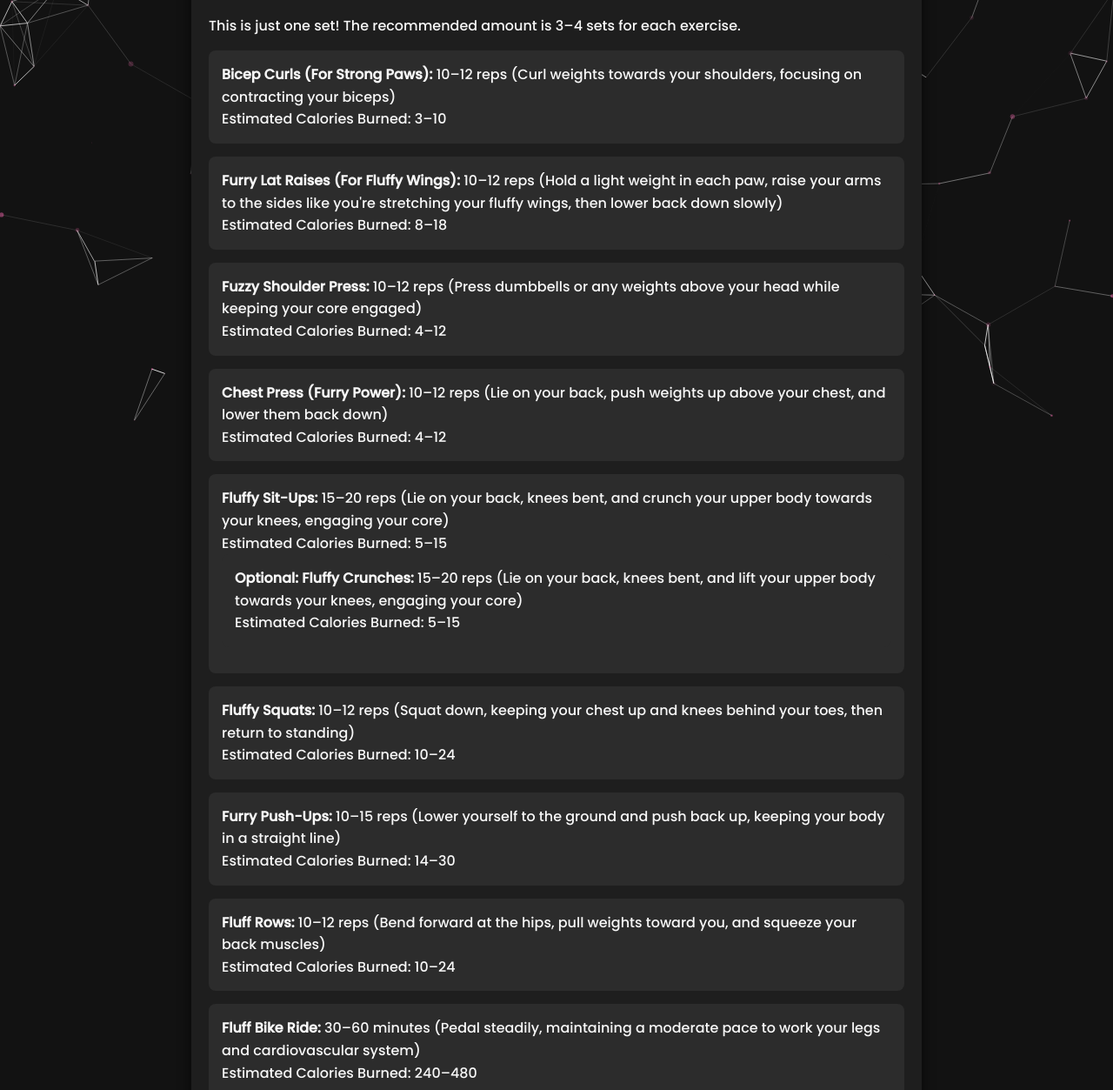
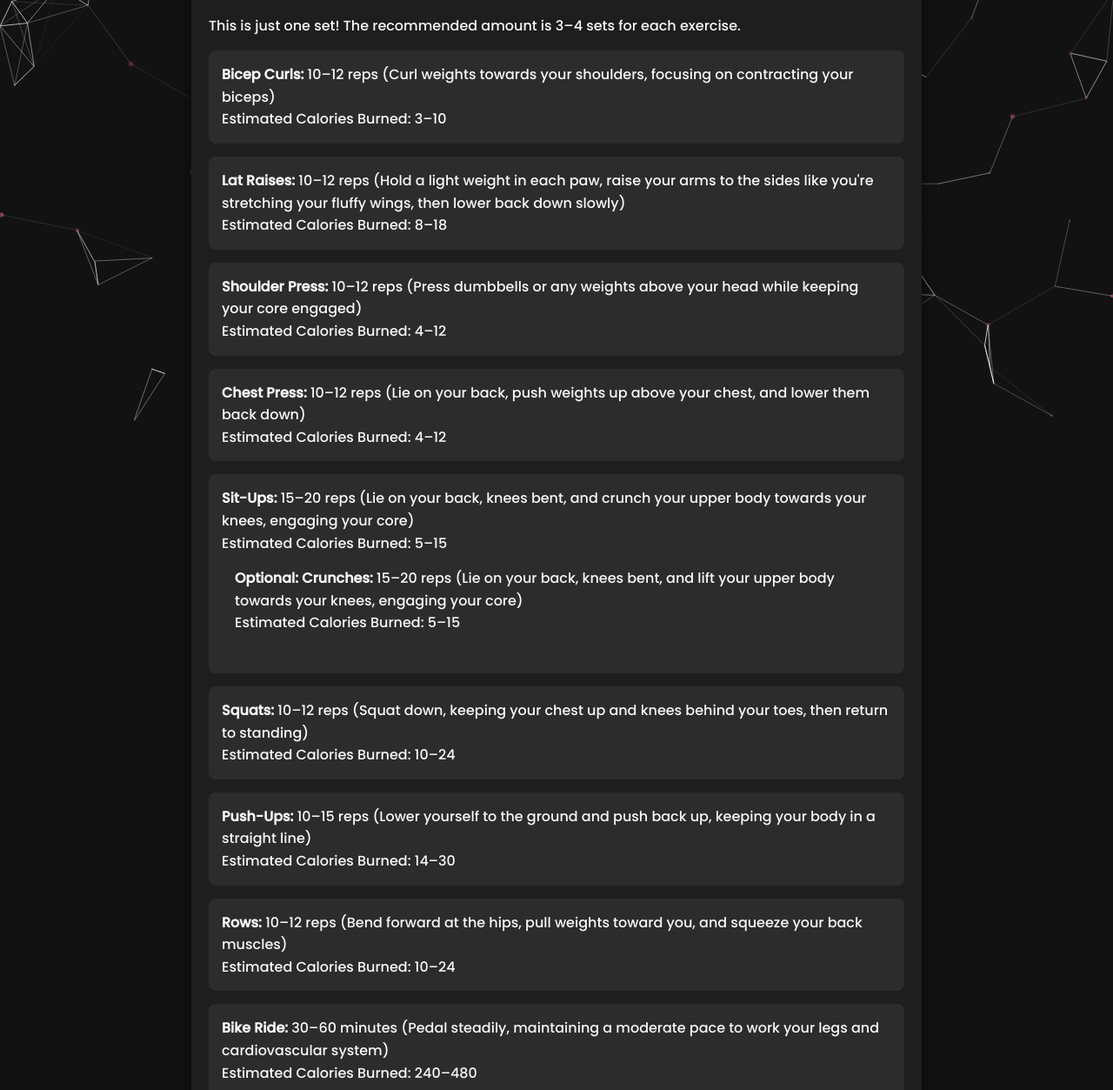
Before and after one commit to aserav/uwufurryworkout, a plain HTML site: page index.html in a window 1280 px wide. Shown: the part 307-1560 px from the top of the page at 87% size. Drawn offline with nearby package versions, Linux system fonts and the light colour scheme.

Commit message:
Update index.html

```diff
--- a/index.html
+++ b/index.html
@@ -205,43 +205,43 @@
     <p>This is just one set! The recommended amount is 3–4 sets for each exercise. </p>
     <ul>
       <li>
-        <strong>Bicep Curls (For Strong Paws):</strong> 10–12 reps (Curl weights towards your shoulders, focusing on contracting your biceps)
+        <strong>Bicep Curls:</strong> 10–12 reps (Curl weights towards your shoulders, focusing on contracting your biceps)
         <br> Estimated Calories Burned: 3–10
       </li>
       <li>
-        <strong>Furry Lat Raises (For Fluffy Wings):</strong> 10–12 reps (Hold a light weight in each paw, raise your arms to the sides like you're stretching your fluffy wings, then lower back down slowly)
+        <strong>Lat Raises:</strong> 10–12 reps (Hold a light weight in each paw, raise your arms to the sides like you're stretching your fluffy wings, then lower back down slowly)
         <br> Estimated Calories Burned: 8–18
       </li>
       <li>
-        <strong>Fuzzy Shoulder Press:</strong> 10–12 reps (Press dumbbells or any weights above your head while keeping your core engaged)
+        <strong>Shoulder Press:</strong> 10–12 reps (Press dumbbells or any weights above your head while keeping your core engaged)
         <br> Estimated Calories Burned: 4–12
       </li>
       <li>
-        <strong>Chest Press (Furry Power):</strong> 10–12 reps (Lie on your back, push weights up above your chest, and lower them back down)
+        <strong>Chest Press:</strong> 10–12 reps (Lie on your back, push weights up above your chest, and lower them back down)
         <br> Estimated Calories Burned: 4–12
       </li>
       <li>
-        <strong>Fluffy Sit-Ups:</strong> 15–20 reps (Lie on your back, knees bent, and crunch your upper body towards your knees, engaging your core)
+        <strong>Sit-Ups:</strong> 15–20 reps (Lie on your back, knees bent, and crunch your upper body towards your knees, engaging your core)
         <br> Estimated Calories Burned: 5–15
         <ul>
-          <li><strong>Optional:</strong> <strong>Fluffy Crunches:</strong> 15–20 reps (Lie on your back, knees bent, and lift your upper body towards your knees, engaging your core)
+          <li><strong>Optional:</strong> <strong>Crunches:</strong> 15–20 reps (Lie on your back, knees bent, and lift your upper body towards your knees, engaging your core)
           <br> Estimated Calories Burned: 5–15</li>
         </ul>
       </li>
       <li>
-        <strong>Fluffy Squats:</strong> 10–12 reps (Squat down, keeping your chest up and knees behind your toes, then return to standing)
+        <strong>Squats:</strong> 10–12 reps (Squat down, keeping your chest up and knees behind your toes, then return to standing)
         <br> Estimated Calories Burned: 10–24
       </li>
       <li>
-        <strong>Furry Push-Ups:</strong> 10–15 reps (Lower yourself to the ground and push back up, keeping your body in a straight line)
+        <strong>Push-Ups:</strong> 10–15 reps (Lower yourself to the ground and push back up, keeping your body in a straight line)
         <br> Estimated Calories Burned: 14–30
       </li>
       <li>
-        <strong>Fluff Rows:</strong> 10–12 reps (Bend forward at the hips, pull weights toward you, and squeeze your back muscles)
+        <strong>Rows:</strong> 10–12 reps (Bend forward at the hips, pull weights toward you, and squeeze your back muscles)
         <br> Estimated Calories Burned: 10–24
       </li>
       <li>
-        <strong>Fluff Bike Ride:</strong> 30–60 minutes (Pedal steadily, maintaining a moderate pace to work your legs and cardiovascular system)
+        <strong>Bike Ride:</strong> 30–60 minutes (Pedal steadily, maintaining a moderate pace to work your legs and cardiovascular system)
         <br> Estimated Calories Burned: 240–480
       </li>
 
```
